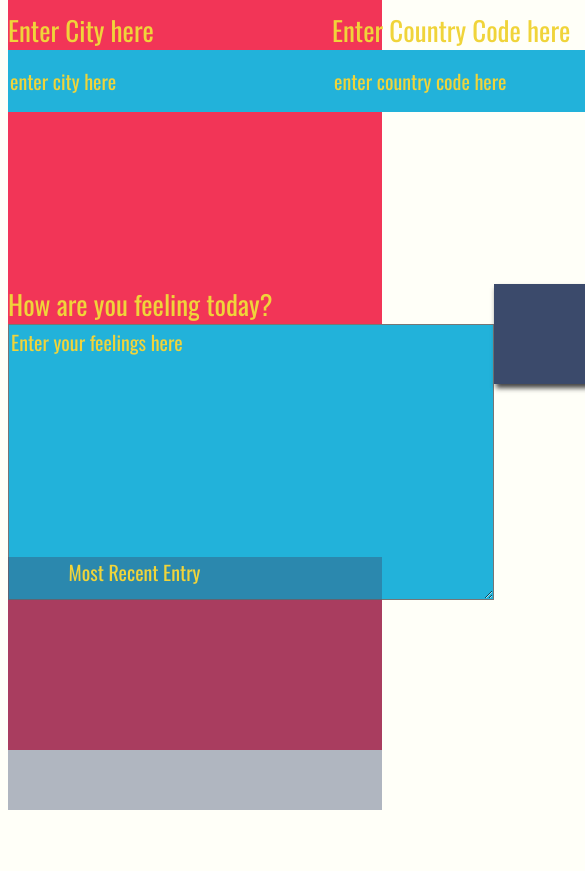
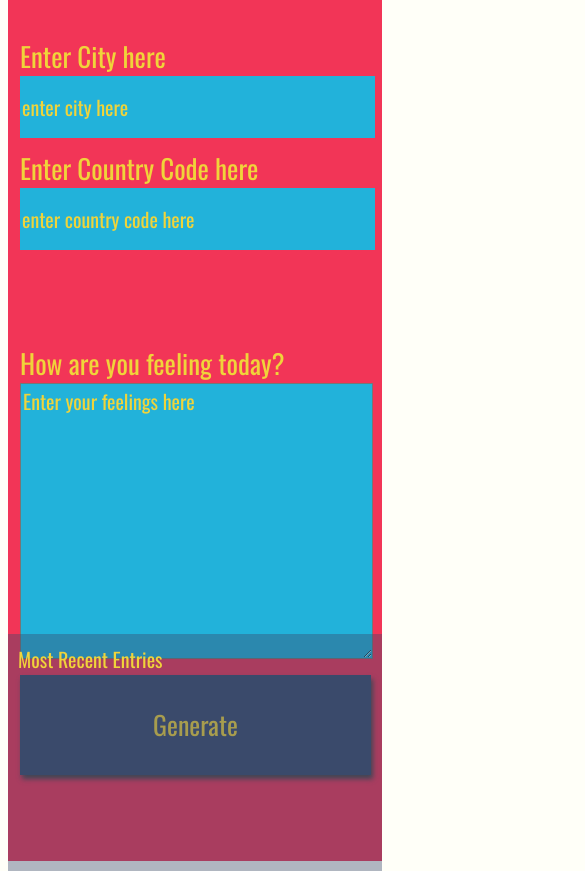
Before and after one commit to s-heim-dev/weather-journal, a website: page website/index.html in a window 390 px wide. Shown: the part 102-973 px from the top of the page, 585 px wide, since content can reach past the window. Before the commit the page ends 912 px from the top, so only its background shows below. Drawn offline with nearby package versions, Linux system fonts and the light colour scheme; a web font is replaced by a local one.

Commit message:
adjusted layout

```diff
--- a/website/index.html
+++ b/website/index.html
@@ -11,38 +11,34 @@
     <body>
         <main id="app">
             <div id="headline" class="holder">
-                Weather Journal App
+                <h1>Weather Journal App</h1>
             </div>
 
             <div id="location" class="holder">
-                <div>
+                <div class="input">
                     <label for="city">Enter City here</label>
                     <input type="text" id="city" placeholder="enter city here">
                 </div>
-                <div>
+                <div class="input">
                     <label for="city">Enter Country Code here</label>
                     <input type="text" id="country" placeholder="enter country code here">
                 </div>
             </div>
 
             <div id="feel" class="holder">
-                <div>
+                <div class="input">
                     <label for="feelings">How are you feeling today?</label>
                     <textarea class="myInput" id="feelings" placeholder="Enter your feelings here" rows="9" cols="50"></textarea>
 
                 </div>
-                <div>
+                <div class="input">
                     <button id="generate"> Generate </button>
                 </div>
             </div>
 
-            <div id="entry" class="holder">
-                <div class="title">Most Recent Entry</div>
-                <div id="entryHolder">
-                    <div id="date"></div>
-                    <div id="temp"></div>
-                    <div id="content"></div>
-                </div>
+            <div id="entry">
+                <div id="title">Most Recent Entries</div>
+                <div id="entries"></div>
             </div>
         </main>
         <script src="app.js" type="text/javascript"></script>
--- a/website/style.css
+++ b/website/style.css
@@ -13,7 +13,7 @@ body {
     "loc"
     "feel"
     "ent";
-    height:100vh;
+    min-height:100vh;
     background: #f23557;
     color: #f0d43a;
     justify-content: center;
@@ -25,8 +25,8 @@ body {
 .holder {
     display: flex;
     flex-flow: row nowrap;
-    justify-content: space-around;
-    align-items: stretch;
+    justify-content: space-evenly;
+    align-items: center;
 }
 
 .holder > div {
@@ -34,8 +34,14 @@ body {
     width: fit-content;
 }
 
+.input {
+    margin: 5px 2px;
+}
+
 #headline {
     grid-area: "hd";
+    display: flex;
+    align-items: center;
 }
 
 #location {
@@ -51,17 +57,45 @@ body {
     background: rgba(59, 74, 107, .4);
 }
 
-/*  Basic Styling To Override Default For Basic HTML Elements */
-label {
-    display:block;
-    font-size: 27px;
+#title {
+    padding: 5px;
+    margin: 5px;
+}
+
+#entries {
+    display: flex;
+    flex-flow: row wrap;
+    justify-content: flex-start;
+    align-items: flex-start;
+    margin: 5px;
+}
+
+.entryHolder {
+    width: 250px;
+    margin: 5px;
+    padding: 5px;
+    border: 1px solid #f0d43a;
+}
+
+input, button {
+    width: 400px;
+}
+
+textarea {
+    width: 400px;
+}
+
+textarea {
+    background: #22b2da;
+    color: #f0d43a;
+    font-size: 20px;
+    font-family: 'Oswald', sans-serif;
 }
 
 input {
-    display:block;
+    display: block;
     height: 60px;
-    width: 320px;
-    background:#22b2da;
+    background: #22b2da;
     color: #f0d43a;
     font-size: 20px;
     font-family: 'Oswald', sans-serif;
@@ -69,6 +103,8 @@ input {
 }
 
 label {
+    display: block;
+    font-size: 27px;
     width: fit-content;
 }
 
@@ -83,18 +119,6 @@ button {
     box-shadow: 2px 4px 5px #444;
 }
 
-h1 {
-    font-size: 36px;
-}
-
-textarea{
-    background:#22b2da;
-    color: #f0d43a;
-    font-size: 20px;
-    font-family: 'Oswald', sans-serif;
-}
-
-/* Reset style for HTML element on active to have no border*/
 input:focus,
 select:focus,
 textarea:focus,
@@ -102,7 +126,6 @@ button:focus {
     outline: none;
 }
 
-/* Style for Placeholder Text*/
 ::placeholder { /* Firefox, Chrome, Opera */
     color: #f0d43a;
     font-family: 'Oswald', sans-serif;
@@ -120,3 +143,30 @@ button:focus {
     font-family: 'Oswald', sans-serif;
 
 }
+
+@media(max-width: 450px) {
+    .holder {
+        display: block;
+    }
+
+    input, button {
+        width: 90vw;
+    }
+
+    textarea {
+        width: 89vw;
+    }
+
+    .entryHolder {
+        width: 90vw;
+    }
+}
+
+@media(max-width: 1000px){
+    .holder {
+        flex-flow: column;
+        justify-content: center;
+        align-items: center;
+        margin: 10px;
+    }
+}
```
